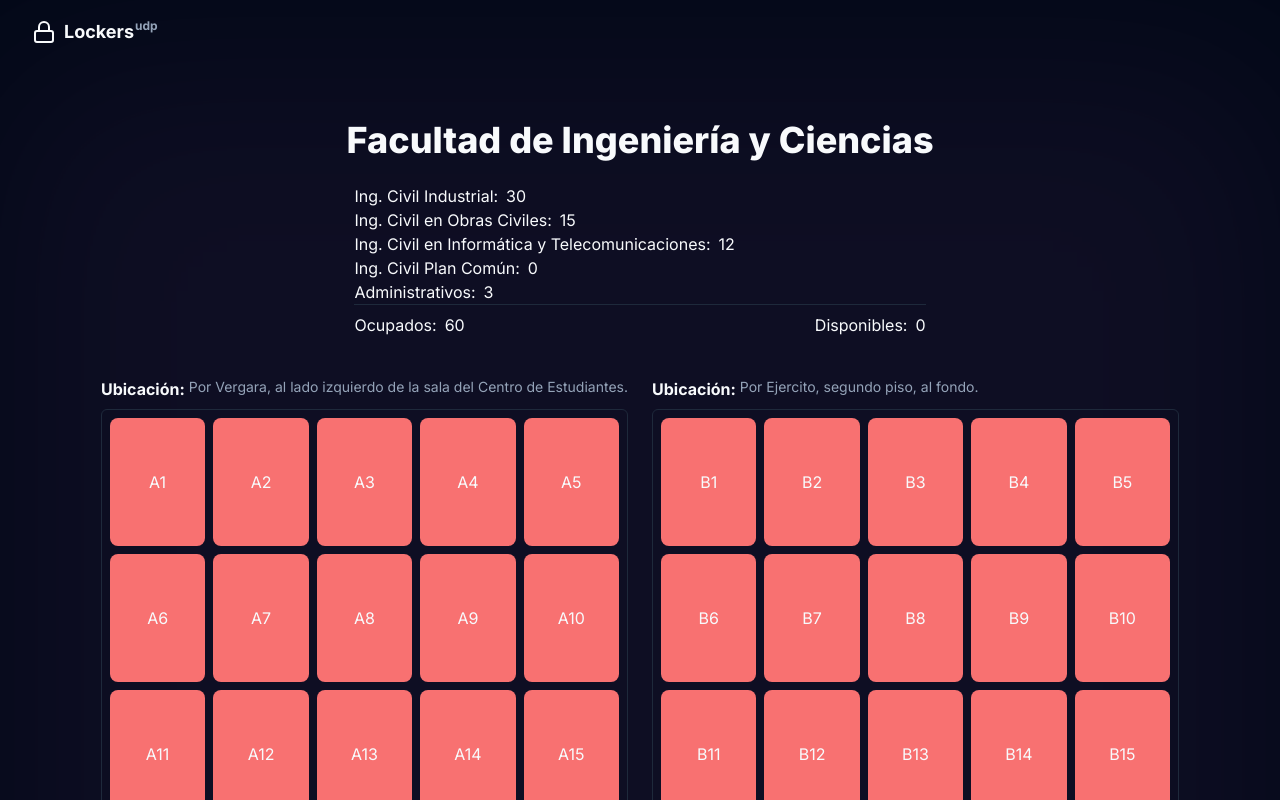
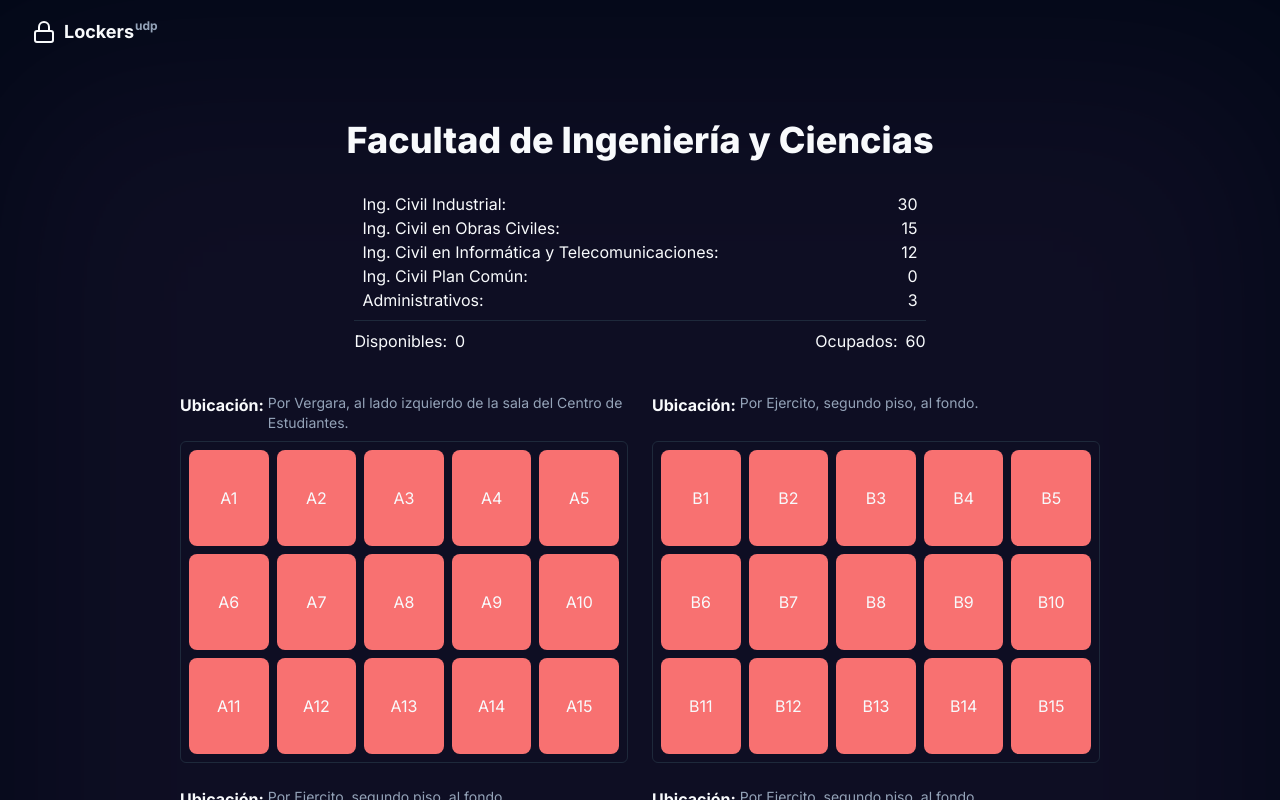
Before and after one commit to Jnkyns/lockers, a Next.js app: page / in a window 1280 px wide. Shown: the top 800 px of the page. Built offline with nearby package versions, Linux system fonts and the light colour scheme.

Commit message:
style: slot size and counter

```diff
--- a/src/components/Locker.tsx
+++ b/src/components/Locker.tsx
@@ -9,7 +9,7 @@ type Props = {
 
 export default function Locker({ locker, children }: Props) {
   return (
-    <div className="flex flex-col space-y-2 justify-between">
+    <div className="flex flex-col space-y-2 justify-between max-w-[28rem]">
       <div className="flex flex-col sm:flex-row sm:space-x-1">
         <h2 className="font-bold">Ubicación:</h2>
         <p className="text-sm text-muted-foreground">{locker.location}</p>
--- a/src/components/Slot.tsx
+++ b/src/components/Slot.tsx
@@ -17,7 +17,7 @@ export default function Slot({ letter, slot }: Props) {
     <>
       <li
         className={cn(
-          "h-16 md:h-32 rounded-lg p-2 flex justify-center items-center hover:cursor-pointer",
+          "h-16 md:h-24 rounded-lg p-2 flex justify-center items-center hover:cursor-pointer",
           slot.status === false ? "bg-green-400" : "bg-red-400"
         )}
         onClick={() => setIsOpen(true)}
--- a/src/components/Status.tsx
+++ b/src/components/Status.tsx
@@ -54,7 +54,7 @@ export default function Status({ data }: { data: DataProps }) {
 
   return (
     <div className="flex flex-col space-y-2 p-2">
-      <div className="border-b">
+      <div className="border-b p-2">
         <CurrentData careerName="Ing. Civil Industrial" count={ii} />
         <CurrentData careerName="Ing. Civil en Obras Civiles" count={oc} />
         <CurrentData
@@ -66,11 +66,11 @@ export default function Status({ data }: { data: DataProps }) {
       </div>
 
       <div className="flex flex-row space-x-2 justify-between">
-        <CurrentData careerName="Ocupados" count={ii + oc + it + pc + admin} />
         <CurrentData
           careerName="Disponibles"
           count={60 - (ii + oc + it + pc + admin)}
         />
+        <CurrentData careerName="Ocupados" count={ii + oc + it + pc + admin} />
       </div>
     </div>
   );
@@ -84,7 +84,7 @@ function CurrentData({
   count: number;
 }) {
   return (
-    <div className="flex flex-row space-x-2">
+    <div className="flex flex-row justify-between items-center space-x-2">
       <h2>{careerName}:</h2>
       <p>{count}</p>
     </div>
```
